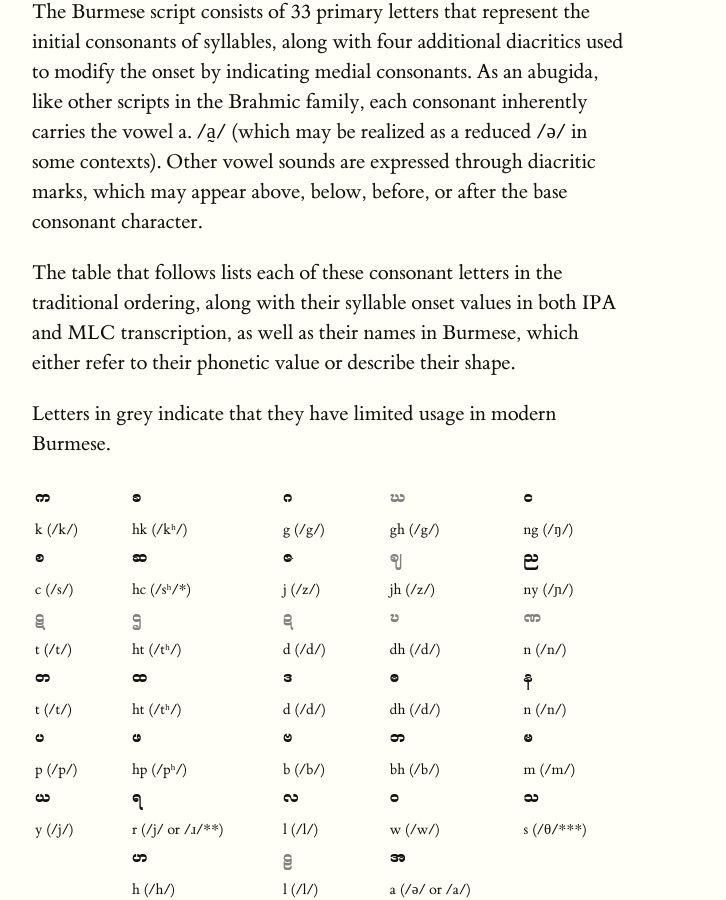
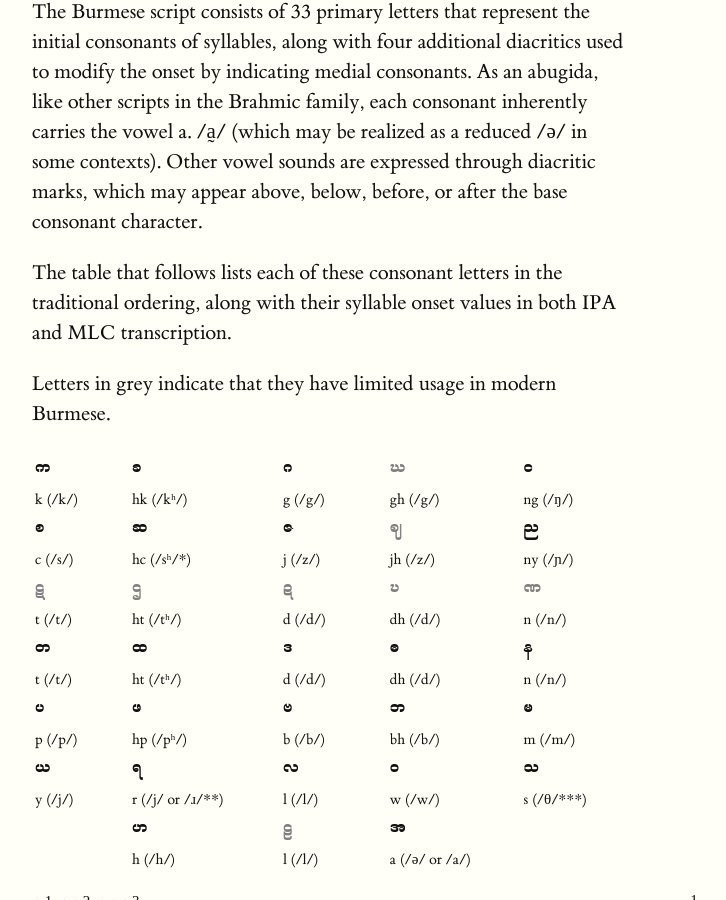
Before and after one commit to Zeugnis04/zeugnis04.github.io, a Jekyll site: the page built from _posts/2025-05-13-learning-the-burmese-script.md, in a window 1280 px wide and 900 px high, scrolled down 422 px. Shown: the whole window, without its empty margins (144-870 px from the left). Built offline with Jekyll 4.4.1, drawn with Linux system fonts in a browser that asks for light colours; some web fonts are replaced.

Commit message:
minor fix

```diff
--- a/_posts/2025-05-13-learning-the-burmese-script.md
+++ b/_posts/2025-05-13-learning-the-burmese-script.md
@@ -18,7 +18,7 @@ tags: [burmese, script, brahmic, linguistics]
 
 The Burmese script consists of 33 primary letters that represent the initial consonants of syllables, along with four additional diacritics used to modify the onset by indicating medial consonants. As an abugida, like other scripts in the Brahmic family, each consonant inherently carries the vowel a. /a̰/ (which may be realized as a reduced /ə/ in some contexts). Other vowel sounds are expressed through diacritic marks, which may appear above, below, before, or after the base consonant character.
 
-The table that follows lists each of these consonant letters in the traditional ordering, along with their syllable onset values in both IPA and MLC transcription, as well as their names in Burmese, which either refer to their phonetic value or describe their shape.
+The table that follows lists each of these consonant letters in the traditional ordering, along with their syllable onset values in both IPA and MLC transcription.
 
 Letters in grey indicate that they have limited usage in modern Burmese.
 
```
